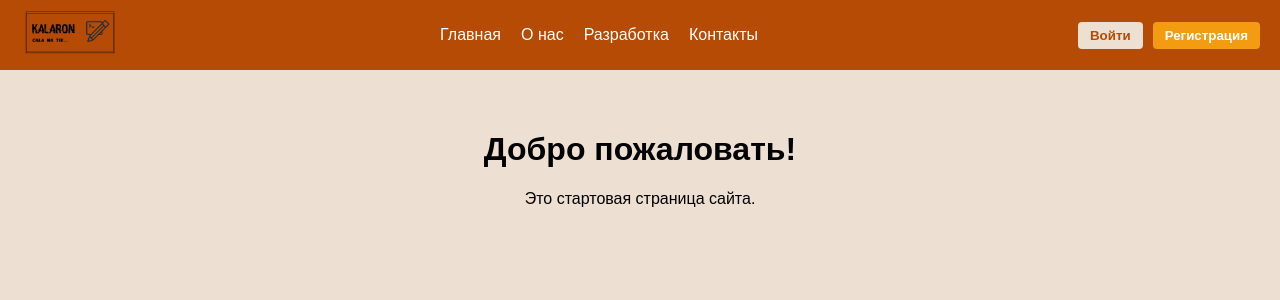
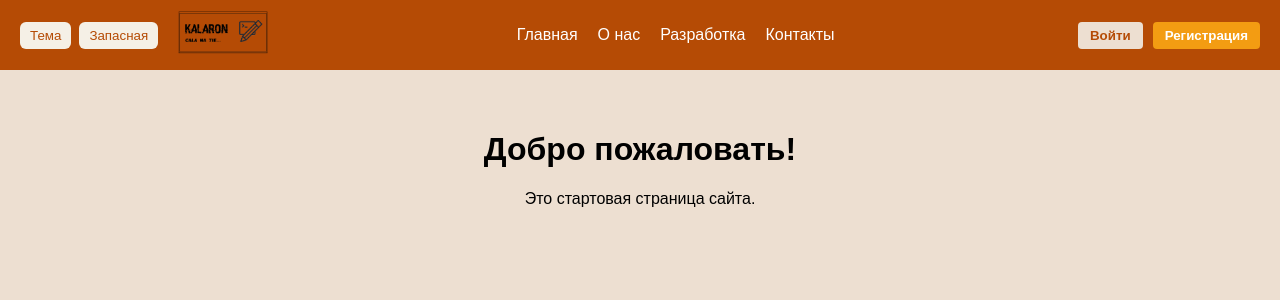
Before and after one commit to ElvenRivendil/vite_project_1, a React (Vite) app: page / in a window 1280 px wide. Shown: the top 300 px of the page. Built offline with nearby package versions, Linux system fonts and the light colour scheme.

Commit message:
add dark-light button

```diff
--- a/src/App.jsx
+++ b/src/App.jsx
@@ -1,26 +1,89 @@
-import React, { useState } from 'react';
+import React, { useState, useEffect } from 'react';
 import LoginForm from './LoginForm';
+import RegisterForm from './RegisterForm';
 import logo from './assets/Kalaron_big_logotip_pr.png';
 
 function App() {
   const [showLogin, setShowLogin] = useState(false);
+  const [showRegister, setShowRegister] = useState(false);
+  const [darkTheme, setDarkTheme] = useState(false);
 
   const toggleLogin = () => {
     setShowLogin(prev => !prev);
+    if (showRegister) setShowRegister(false);
   };
+
+  const toggleRegister = () => {
+    setShowRegister(prev => !prev);
+    if (showLogin) setShowLogin(false);
+  };
+
+  const toggleTheme = () => {
+    setDarkTheme(prev => !prev);
+  };
+
+  // Добавим класс body для темы
+  useEffect(() => {
+    if (darkTheme) {
+      document.body.classList.add('dark-theme');
+      document.body.classList.remove('light-theme');
+    } else {
+      document.body.classList.add('light-theme');
+      document.body.classList.remove('dark-theme');
+    }
+  }, [darkTheme]);
 
   return (
     <div className="app">
       <header className="header">
+        <div className="left-buttons" style={{ display: 'flex', alignItems: 'center', gap: '8px', marginRight: '15px' }}>
+          <button
+            onClick={toggleTheme}
+            title="Переключить тему"
+            style={{
+              padding: '6px 10px',
+              borderRadius: '6px',
+              cursor: 'pointer',
+              border: 'none',
+              backgroundColor: darkTheme ? '#a36e1a' : '#f5f0e6',
+              color: darkTheme ? 'white' : '#b54b05',
+              transition: 'background-color 0.3s ease',
+            }}
+            onMouseOver={e => e.currentTarget.style.backgroundColor = darkTheme ? '#8c5a14' : '#d9cab3'}
+            onMouseOut={e => e.currentTarget.style.backgroundColor = darkTheme ? '#a36e1a' : '#f5f0e6'}
+          >
+            Тема
+          </button>
+
+          <button
+            title="Запасная кнопка"
+            style={{
+              padding: '6px 10px',
+              borderRadius: '6px',
+              cursor: 'pointer',
+              border: 'none',
+              backgroundColor: darkTheme ? '#a36e1a' : '#f5f0e6',
+              color: darkTheme ? 'white' : '#b54b05',
+              transition: 'background-color 0.3s ease',
+            }}
+            onMouseOver={e => e.currentTarget.style.backgroundColor = darkTheme ? '#8c5a14' : '#d9cab3'}
+            onMouseOut={e => e.currentTarget.style.backgroundColor = darkTheme ? '#a36e1a' : '#f5f0e6'}
+          >
+            Запасная
+          </button>
+        </div>
+
         <div className="logo">
           <img src={logo} alt="Kalaron Logo" style={{ height: '45px', width: 'auto' }} />
         </div>
+
         <nav className="nav">
           <a href="#">Главная</a>
           <a href="#">О нас</a>
           <a href="#">Разработка</a>
           <a href="#">Контакты</a>
         </nav>
+
         <div className="auth-buttons">
           <button
             className={`login-btn ${showLogin ? 'active' : ''}`}
@@ -28,12 +91,21 @@ function App() {
           >
             Войти
           </button>
-          <button className="register-btn">Регистрация</button>
+          <button
+            className={`register-btn ${showRegister ? 'active' : ''}`}
+            onClick={toggleRegister}
+          >
+            Регистрация
+          </button>
         </div>
       </header>
 
       <div className={`login-form-container ${showLogin ? 'open' : ''}`}>
-        <LoginForm onClose={() => setShowLogin(false)} />
+        {showLogin && <LoginForm onClose={() => setShowLogin(false)} />}
+      </div>
+
+      <div className={`register-form-container ${showRegister ? 'open' : ''}`}>
+        {showRegister && <RegisterForm onClose={() => setShowRegister(false)} />}
       </div>
 
       <main className="content">
```
